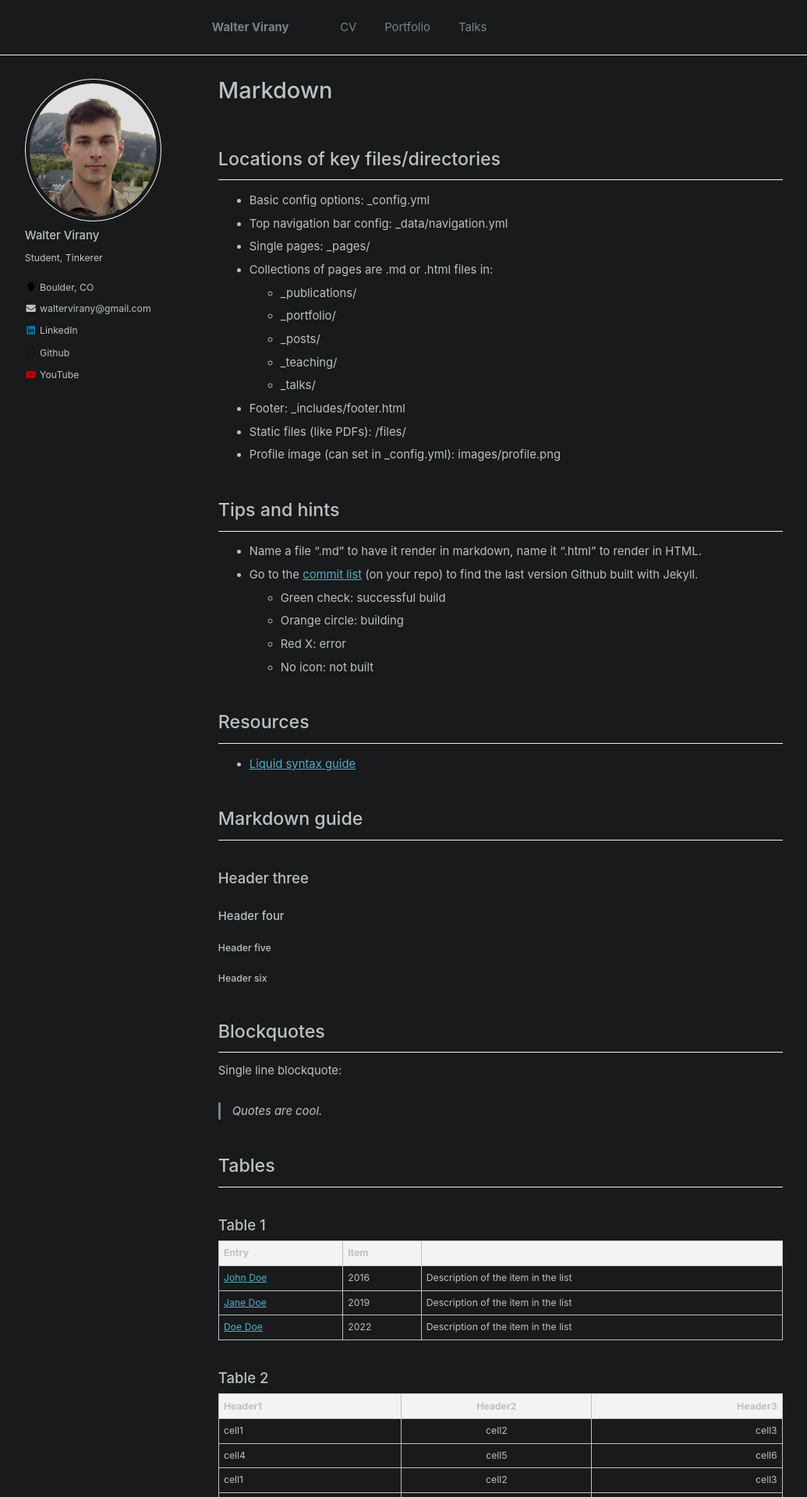
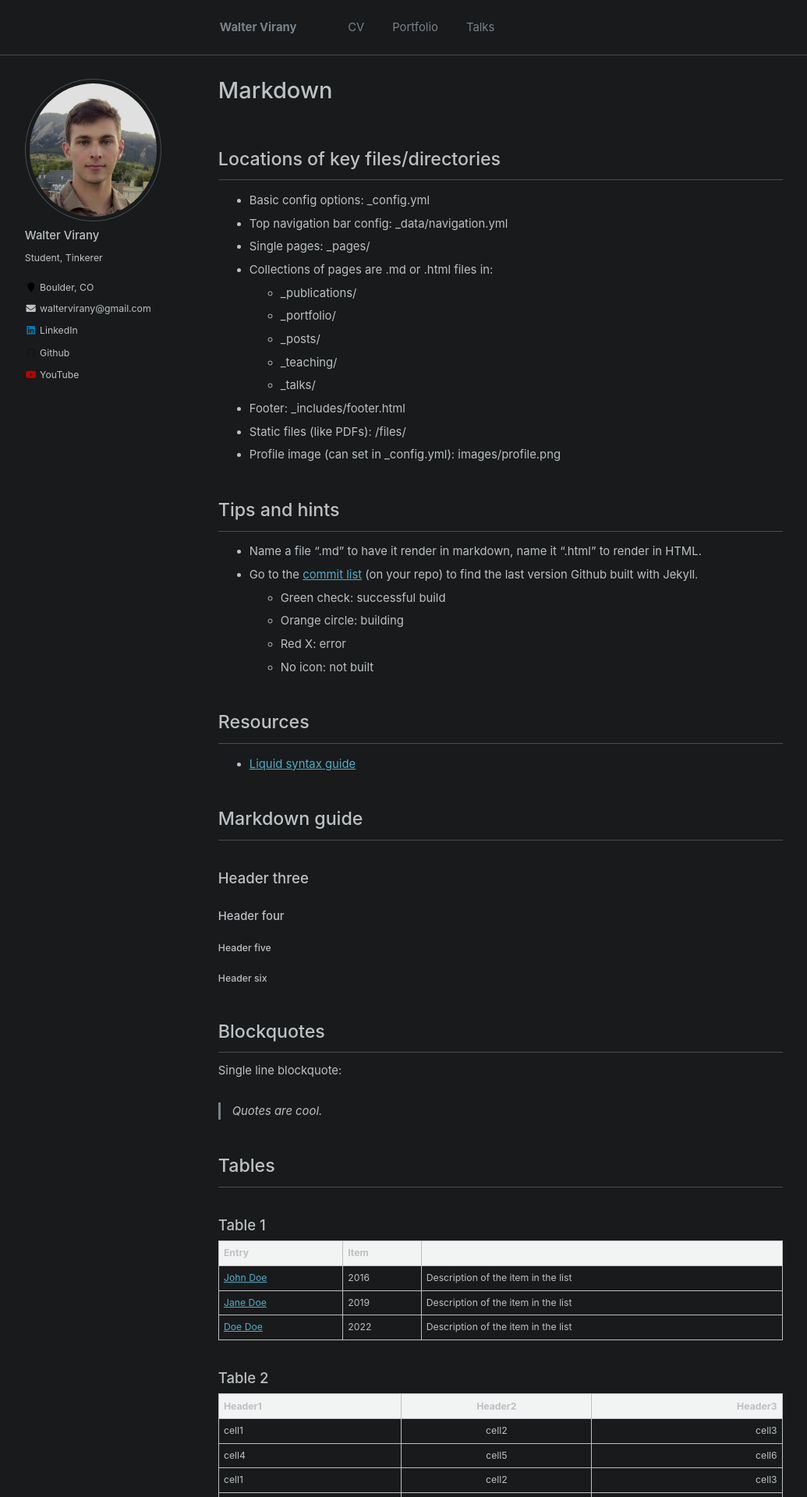
Before and after one commit to wvirany/wvirany.github.io, a Jekyll site: the page built from _pages/markdown.md, in a window 1280 px wide. Shown: the top 1920 px of the page at 78% size, without its empty margins (23-1058 px from the left). Built offline with Jekyll 4.4.1, drawn with Linux system fonts in a browser that asks for light colours.

Commit message:
Update border color; update masthead breakpoint

```diff
--- a/_pages/about.html
+++ b/_pages/about.html
@@ -70,7 +70,7 @@
 </p>
 
 <p>
-  I have been exploring the applications of machine learning to the metagenomic analysis of the human gut microbiome.
+  I have been exploring the application of machine learning to the metagenomic analysis of the human gut microbiome.
   Models which can predict disease earlier and more accuractely have the potential to revolutionize P4 medicine (personalized, preventive, predictive, participatory).
   Additionally, I'm currently working on a project to tackle the ongoing question in deep learning; why do deep neural networks generalize so well?
   I am exploring the nature of approximation with deep neural networks in an attempt to better explain their generalizability.
--- a/_sass/_masthead.scss
+++ b/_sass/_masthead.scss
@@ -4,7 +4,7 @@
 
 .masthead {
   position: relative;
-  border-bottom: .3px solid $border-color;
+  border-bottom: .1px solid $border-color;
   -webkit-animation: intro 0.3s both;
           animation: intro 0.3s both;
   -webkit-animation-delay: 0.15s;
--- a/_sass/_variables.scss
+++ b/_sass/_variables.scss
@@ -59,7 +59,7 @@
 $code-background-color      : $darker-gray;
 $code-background-color-dark : $darker-gray;
 $text-color                 : $light-gray;
-$border-color               : $lighter-gray;
+$border-color               : $dark-gray;
 
 $primary-color              : #7a8288;
 $success-color              : #62c462;
@@ -116,7 +116,7 @@
 $medium-wide                : 900px !default;
 $large                      : 925px !default;
 $x-large                    : 1200px !default;
-$masthead_bp                : 720px !default;
+$masthead_bp                : 700px !default;
 
 /*
    Grid
```
